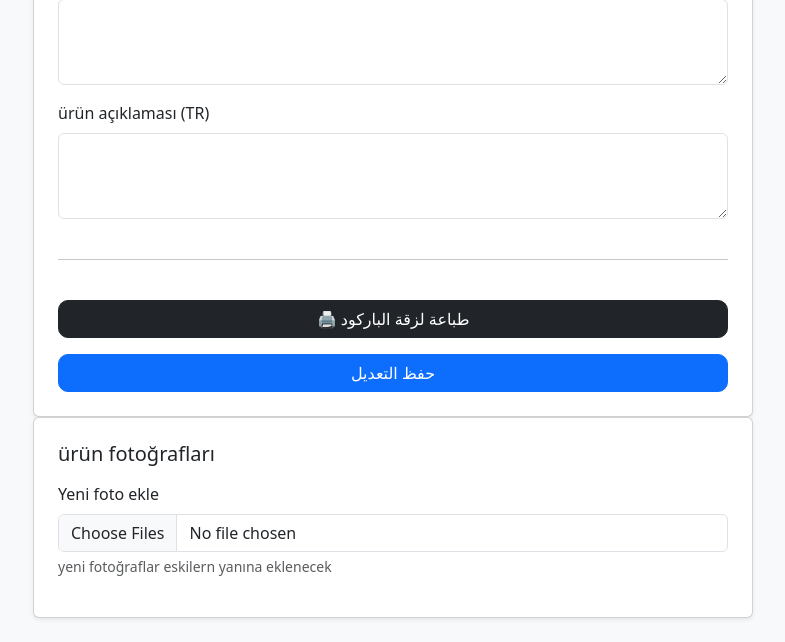
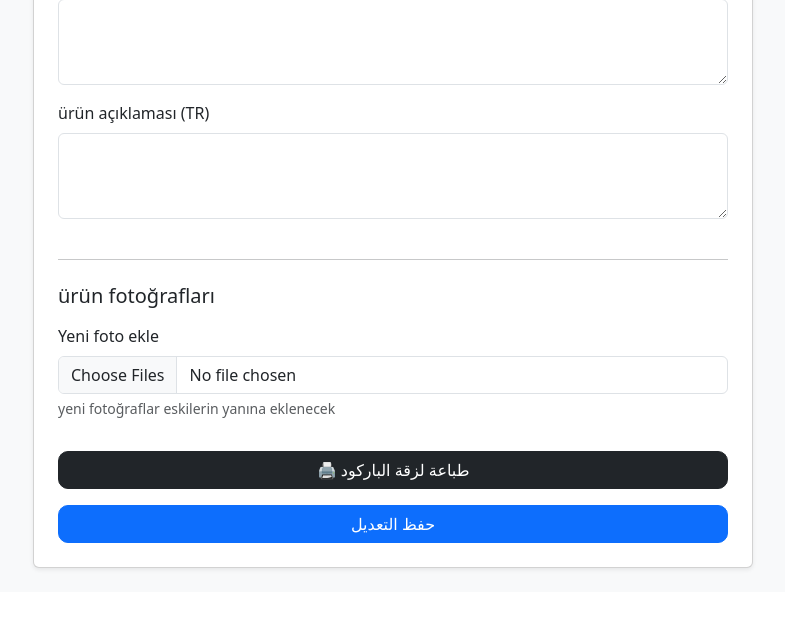
Before and after one commit to saifbakkour2003-web/bakkour-system, a Python web app: template templates/products/edit.html in a window 1280 px wide. Shown: the part 982-1624 px from the top of the page, without its empty margins (241-1026 px from the left). After the commit the page ends 1553 px from the top, so only its background shows below. Run offline with Jinja, Linux system fonts and the light colour scheme; the template is opened without the code that fills it, so the values that code supplies are empty.

Commit message:
merge product image upload into add and edit forms

```diff
--- a/templates/products/edit.html
+++ b/templates/products/edit.html
@@ -1,13 +1,9 @@
-<!-- templates/products/edit.html -->
 {% extends "layout_new.html" %}
 {% block title %}{{ _('تعديل منتج') }}{% endblock %}
-
 {% block content %}
-
 <h2 class="mb-4">{{ _('تعديل منتج') }}</h2>
 
 <form method="POST" enctype="multipart/form-data" class="card p-4 shadow-sm" style="max-width: 720px;">
-
   <div class="mb-2 text-muted">
     {{ _('كود المنتج:') }} <strong>{{ product.code }}</strong>
     {% if product.barcode_value %}
@@ -20,12 +16,10 @@
     <label class="form-label">{{ _('اسم المنتج') }}</label>
     <input type="text" name="name" class="form-control" value="{{ product.name }}" required>
   </div>
+
   <div class="mb-3">
     <label class="form-label">{{ _('اسم المنتج (تركي)') }}</label>
-    <input type="text"
-          name="name_tr"
-          class="form-control"
-          value="{{ product.name_tr or '' }}">
+    <input type="text" name="name_tr" class="form-control" value="{{ product.name_tr or '' }}">
   </div>
 
   <!-- التصنيف الفرعي -->
@@ -58,17 +52,16 @@
   <div class="row g-3 mb-3">
     <div class="col-md-6">
       <label class="form-label">{{ _('رأس المال') }}</label>
-      <input type="number" step="0.01" name="capital_price" class="form-control"
-             value="{{ product.capital_price }}" required>
+      <input type="number" step="0.01" name="capital_price" class="form-control" value="{{ product.capital_price }}" required>
     </div>
     <div class="col-md-6">
       <label class="form-label">{{ _('سعر البيع النقدي') }}</label>
-      <input type="number" step="0.01" name="base_cash_price" class="form-control"
-             value="{{ product.base_cash_price }}" required>
+      <input type="number" step="0.01" name="base_cash_price" class="form-control" value="{{ product.base_cash_price }}" required>
     </div>
   </div>
 
   <hr class="my-4">
+
   <h5 class="mb-3">indirimler</h5>
 
   <div class="form-check mb-2">
@@ -90,7 +83,6 @@
              class="form-control"
              value="{{ product.discount_price or '' }}">
     </div>
-
     <div class="col-md-4">
       <label class="form-label">Başlangıç</label>
       <input type="date"
@@ -98,7 +90,6 @@
              class="form-control"
              value="{{ product.discount_start.strftime('%Y-%m-%d') if product.discount_start }}">
     </div>
-
     <div class="col-md-4">
       <label class="form-label">Bitiş</label>
       <input type="date"
@@ -108,13 +99,10 @@
     </div>
   </div>
 
-
   <hr class="my-4">
 
   <h5 class="mb-3">{{ _('خصائص المنتج') }}</h5>
-
   <div id="propertiesContainer" class="mb-3">
-    <!-- ✅ رندر مبدئي من السيرفر -->
     {% if initial_props and initial_props|length > 0 %}
       {% for p in initial_props %}
         <div class="mb-3">
@@ -134,11 +122,9 @@
                 </option>
               {% endfor %}
             </select>
-
           {% elif p.input_type == 'number' %}
             <input type="number" class="form-control" name="property_{{ p.id }}"
                    value="{{ saved }}" {% if p.is_required %}required{% endif %}>
-
           {% else %}
             <input type="text" class="form-control" name="property_{{ p.id }}"
                    value="{{ saved }}" {% if p.is_required %}required{% endif %}>
@@ -162,46 +148,41 @@
 
   <hr class="my-4">
 
+  <!-- رفع صور جديدة ضمن نفس الحفظ -->
+  <h5 class="mb-3">ürün fotoğrafları</h5>
+  <div class="mb-3">
+    <label class="form-label">Yeni foto ekle</label>
+    <input class="form-control" type="file" name="images" multiple accept="image/*">
+    <div class="form-text">yeni fotoğraflar eskilerin yanına eklenecek</div>
+  </div>
+
   {% if product.barcode_image %}
     <hr>
-
     <div id="barcode-print-area" class="text-center mt-4">
       <img
         src="{{ url_for('static', filename='barcodes/' + product.barcode_image) }}"
         style="max-width:200px"
         alt="Barcode">
-
       <div class="fw-bold mt-2">
         {{ product.barcode_value }}
       </div>
     </div>
   {% endif %}
 
-  <button
-    type="button"
-    onclick="window.print()"
-    class="btn btn-dark mt-3">
+  <button type="button" onclick="window.print()" class="btn btn-dark mt-3">
     🖨️ {{ _('طباعة لزقة الباركود') }}
   </button>
 
   <button class="btn btn-primary w-100 mt-3">{{ _('حفظ التعديل') }}</button>
 </form>
 
-<form method="POST" enctype="multipart/form-data" class="card p-4 shadow-sm" style="max-width: 720px;">
-  <h5 class="mb-3">ürün fotoğrafları</h5>
-
-  <div class="mb-3">
-    <label class="form-label">Yeni foto ekle</label>
-    <input class="form-control" type="file" name="images" multiple accept="image/*">
-    <div class="form-text">yeni fotoğraflar eskilern yanına eklenecek</div>
-  </div>
-
 {% if product.images and product.images|length %}
-    <div class="mt-3">
-      <div class="fw-semibold mb-2">var olan fotoğraflar</div>
+  <div class="card p-4 shadow-sm mt-3" style="max-width: 720px;">
+    <h5 class="mb-3">var olan fotoğraflar</h5>
 
     <div class="d-flex flex-wrap gap-2">
       {% set primary_id = product.images[0].id if product.images and product.images|length else None %}
+
       {% for img in product.images %}
         <div class="border rounded-3 p-2" style="width: 160px;">
           <div class="d-flex justify-content-between align-items-center mb-1">
@@ -226,30 +207,25 @@
                 ⭐ {{ _('اجعلها أساسية') }}
               </button>
             </form>
-              <form method="POST" action="{{ url_for('products.delete_product_image', product_id=product.id, image_id=img.id) }}"
+
+            <form method="POST"
+                  action="{{ url_for('products.delete_product_image', product_id=product.id, image_id=img.id) }}"
                   onsubmit="return confirm('حذف هذه الصورة فقط؟');">
               <button type="submit" class="btn btn-sm btn-outline-danger w-100">
                 🗑️ sil
               </button>
             </form>
           </div>
-
         </div>
       {% endfor %}
     </div>
-
-      <!-- <div class="form-text mt-2">
-        ⭐ الصورة الأساسية هي التي sort_order = 0 (هي اللي بتطلع بصفحة المنتجات وأول ما تفتح التفاصيل)
-      </div> -->
   </div>
 {% endif %}
-</form>
 
 <script>
   const subSelect = document.getElementById("subCategorySelect");
   const container = document.getElementById("propertiesContainer");
 
-  // ✅ القيم الحالية للمنتج (من السيرفر)
   const existingMap = {{ existing_map | tojson | safe }};
 
   function escapeHtml(str) {
@@ -279,6 +255,7 @@
       if (p.input_type === "select") {
         html += `<select name="property_${p.id}" class="form-select" ${requiredAttr}>
           <option value="">-- اختر --</option>`;
+
         for (const v of (p.values || [])) {
           const optVal = (typeof v === "string") ? v : v.value;
           const optLabel = (typeof v === "string") ? v : v.label;
@@ -314,8 +291,6 @@
     }
   }
 
-  // ✅ لما يغيّر التصنيف أثناء التعديل، نعيد تحميل الخصائص
   subSelect.addEventListener("change", loadProperties);
 </script>
-
 {% endblock %}
```
Also changed, not shown: templates/products/add.html (+5 -10 lines). Lines whose indentation alone changed are shown as unchanged.
